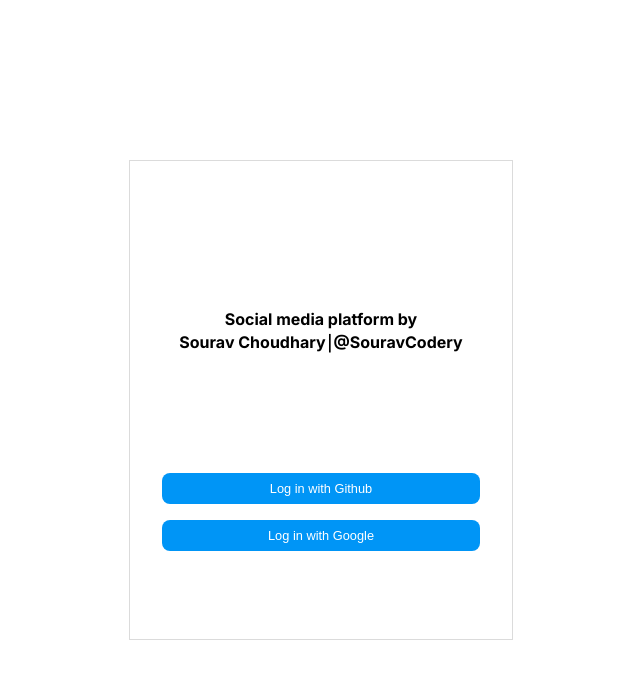
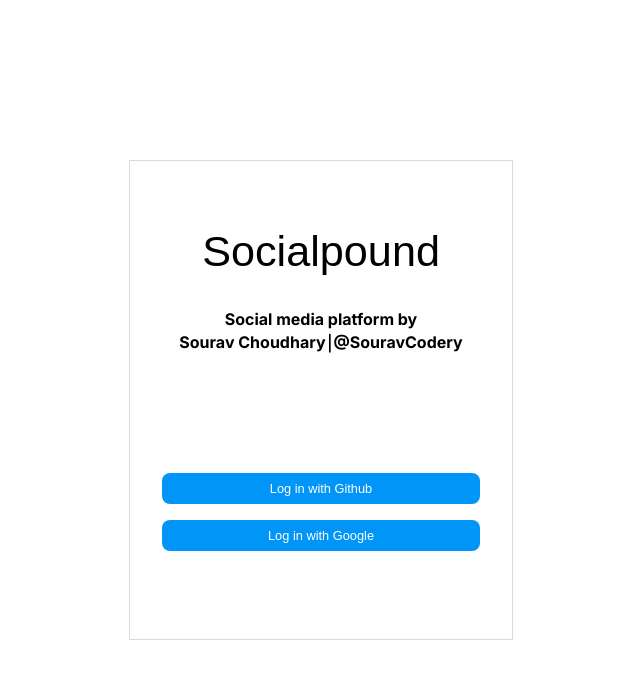
Before and after one commit to SouravCodery/socialpound-webapp, a Next.js app: page /account/sign-in in a window 1280 px wide. Shown: the top 678 px of the page, without its empty margins (319-959 px from the left). Built offline with nearby package versions, Linux system fonts and the light colour scheme; a web font is replaced by a local one.

Commit message:
feat: Change Logo color

```diff
--- a/src/components/logo/logo.module.css
+++ b/src/components/logo/logo.module.css
@@ -3,7 +3,7 @@
   justify-content: center;
   align-items: center;
 
-  color: white;
+  color: var(--color-primary);
 
   font-size: 1.5rem;
   font-weight: bold;
```
